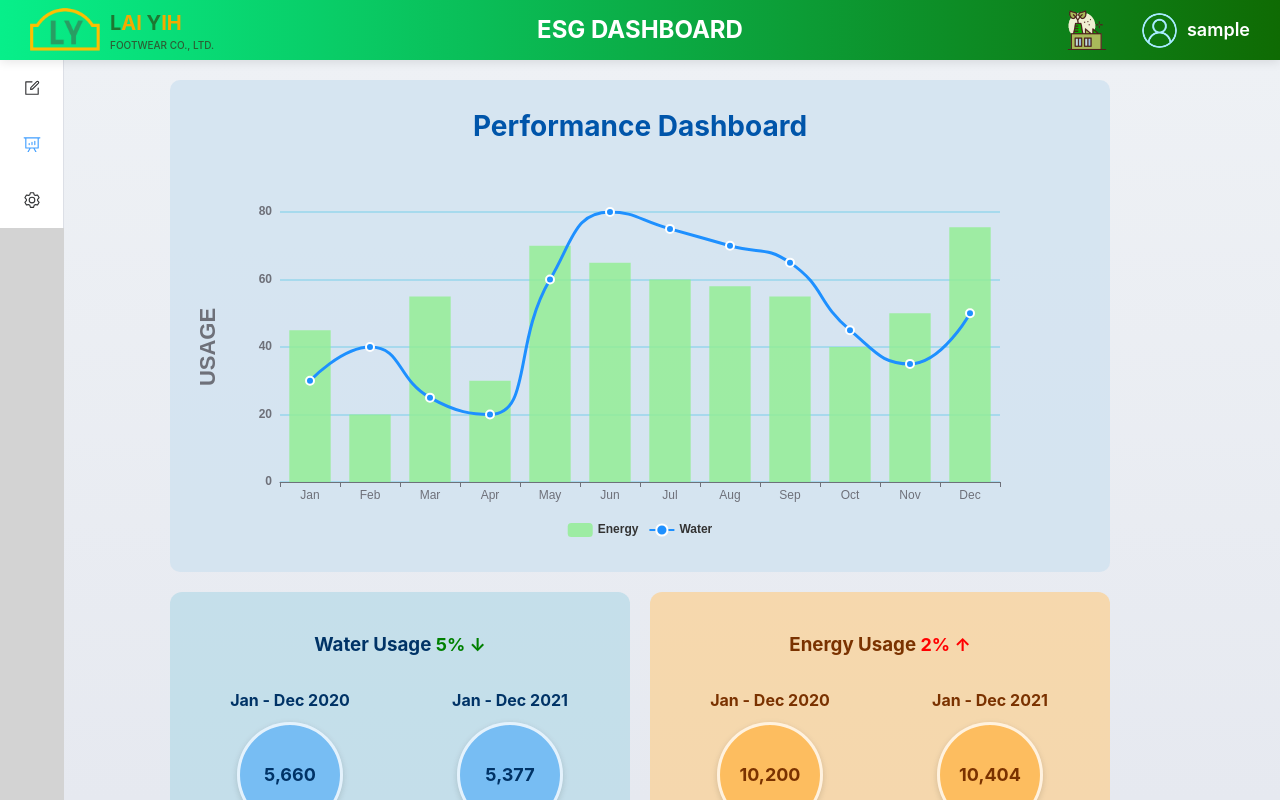
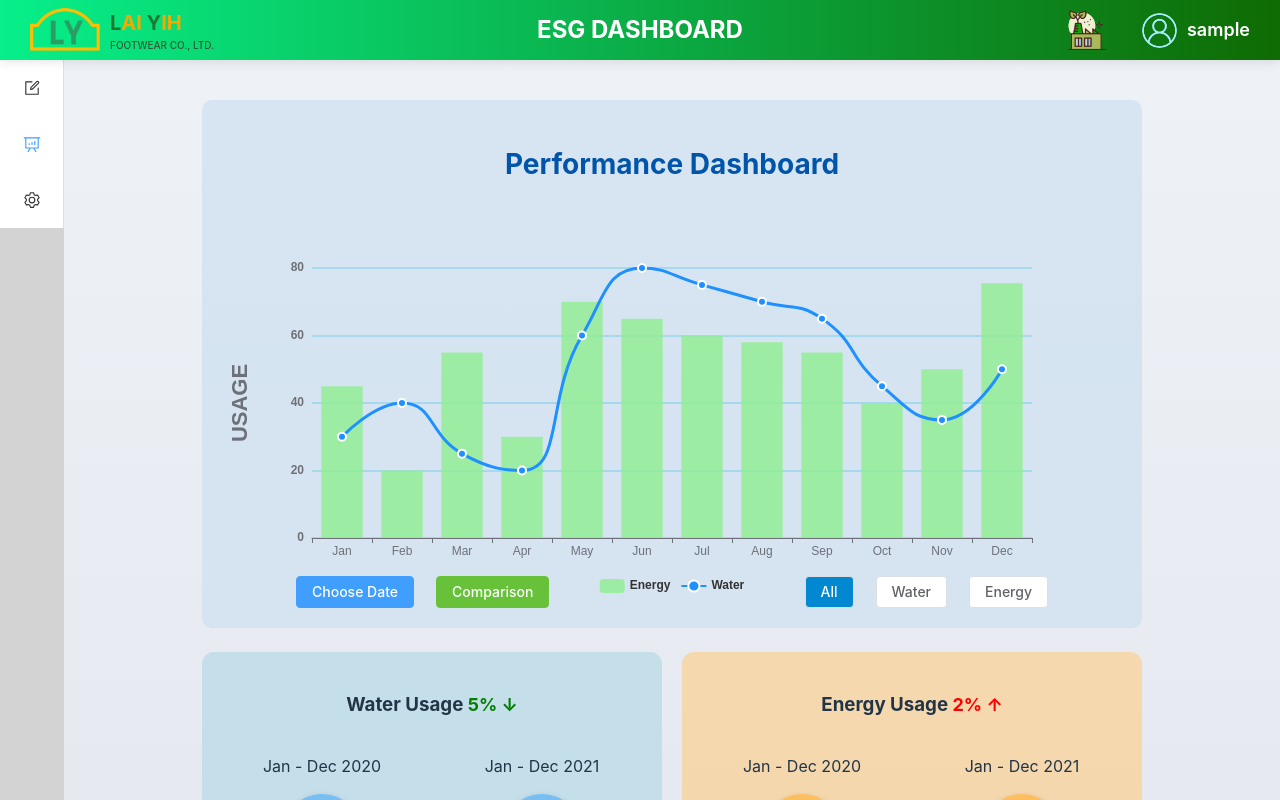
Before and after one commit to fengmanchin890/esg-api, a Vue app: page /mainPage/analyze in a window 1280 px wide. Before the commit this address had no page. Built offline with nearby package versions, Linux system fonts and the light colour scheme; sample sign-in values are in the browser's storage; what ry-edit-table would draw is missing.

Commit message:
choose date analyze

```diff
--- a/src/hooks/useECharts.js
+++ b/src/hooks/useECharts.js
@@ -17,7 +17,7 @@ export default function useECharts(echartRef, rawData, activeFilter) {
 
     const { months, energy, water } = rawData;
     const seriesData = [];
-
+    const legendData = [];
     if (activeFilter.value === "all" || activeFilter.value === "energy") {
       seriesData.push({
         name: "Energy",
@@ -25,6 +25,7 @@ export default function useECharts(echartRef, rawData, activeFilter) {
         data: energy,
         itemStyle: { color: "rgba(144, 238, 144, 0.8)" },
       });
+      legendData.push("Energy");
     }
 
     if (activeFilter.value === "all" || activeFilter.value === "water") {
@@ -42,12 +43,13 @@ export default function useECharts(echartRef, rawData, activeFilter) {
         symbol: "circle",
         symbolSize: 8,
       });
+      legendData.push("Water");
     }
 
     const option = {
       tooltip: { trigger: "axis" },
       legend: {
-        data: ["Energy", "Water"],
+        data: legendData,
         textStyle: {
           color: "#333",
           fontWeight: "bold",
@@ -83,16 +85,20 @@ export default function useECharts(echartRef, rawData, activeFilter) {
       series: seriesData,
     };
 
-    chart.setOption(option);
+    chart.setOption(option, true);
   };
+
+
 
   onMounted(() => {
     initChart();
   });
 
-  watch(activeFilter, () => {
+  watch(activeFilter, (newValue) => {
+    // console.log("Updating chart for filter:", newValue);
     updateChart();
   });
 
+
   return { updateChart };
 }
--- a/src/views/Analyze.vue
+++ b/src/views/Analyze.vue
@@ -1,10 +1,66 @@
 <template>
   <div class="dashboard">
+    <el-dialog v-model="showDatePicker" title="Choose Date">
+      <div class="demo-date-picker">
+        <div class="block">
+          <span class="demonstration-water">
+            <img src="@i/water.png" alt="water" class="icon" />Water</span
+          >
+          <el-date-picker
+  v-model="value1"
+  type="monthrange"
+  range-separator="To"
+  start-placeholder="Start month"
+  end-placeholder="End month"
+/>
+        </div>
+        <div class="block">
+          <span class="demonstration-energy"
+            ><img src="@i/energy.png" alt="water" class="icon" />Energy</span
+          >
+          <el-date-picker
+  v-model="value2"
+  type="monthrange"
+  unlink-panels
+  range-separator="To"
+  start-placeholder="Start month"
+  end-placeholder="End month"
+  :shortcuts="shortcuts"
+/>
+        </div>
+      </div>
+    </el-dialog>
+
     <div class="chart-container">
       <h2 class="title">Performance Dashboard</h2>
       <div ref="echart" class="chart"></div>
+      <div class="chart-controls">
+        <div class="left-buttons">
+          <el-button type="primary" @click="toggleDatePicker"
+            >Choose Date</el-button
+          >
+          <el-button type="success">Comparison</el-button>
+        </div>
+        <div class="right-buttons">
+          <el-button
+            :class="{ active: activeFilter === 'all' }"
+            @click="filterData('all')"
+            >All</el-button
+          >
+          <el-button
+            :class="{ active: activeFilter === 'water' }"
+            @click="filterData('water')"
+            >Water</el-button
+          >
+          <el-button
+            :class="{ active: activeFilter === 'energy' }"
+            @click="filterData('energy')"
+            >Energy</el-button
+          >
+        </div>
+      </div>
     </div>
-
+    <br />
     <div class="usage-container">
       <div class="usage-card-water">
         <h3 class="title-water">
@@ -20,9 +76,7 @@
             <div class="circle green">5,377</div>
           </div>
         </div>
-        <br />
       </div>
-
       <div class="usage-card-energy">
         <h3 class="title-energy">
           Energy Usage <span class="percent red">2% ↑</span>
@@ -37,7 +91,6 @@
             <div class="circle green">10,404</div>
           </div>
         </div>
-        <br />
       </div>
     </div>
   </div>
@@ -49,6 +102,7 @@ import useECharts from "@/hooks/useECharts";
 
 const echart = ref(null);
 const activeFilter = ref("all");
+const showDatePicker = ref(false);
 
 const rawData = {
   months: [
@@ -73,21 +127,76 @@ const { updateChart } = useECharts(echart, rawData, activeFilter);
 
 const filterData = (type) => {
   activeFilter.value = type;
-  updateChart();
+  // console.log("Active filter changed to:", activeFilter.value);
 };
+
+const toggleDatePicker = () => {
+  showDatePicker.value = true;
+};
+
+const value1 = ref("");
+const value2 = ref("");
+
+const shortcuts = [
+  {
+    text: "Last week",
+    value: () => {
+      const end = new Date();
+      const start = new Date();
+      start.setTime(start.getTime() - 3600 * 1000 * 24 * 7);
+      return [start, end];
+    },
+  },
+  {
+    text: "Last month",
+    value: () => {
+      const end = new Date();
+      const start = new Date();
+      start.setTime(start.getTime() - 3600 * 1000 * 24 * 30);
+      return [start, end];
+    },
+  },
+  {
+    text: "Last 3 months",
+    value: () => {
+      const end = new Date();
+      const start = new Date();
+      start.setTime(start.getTime() - 3600 * 1000 * 24 * 90);
+      return [start, end];
+    },
+  },
+];
 </script>
+
 <style scoped>
 .dashboard {
   display: flex;
   flex-direction: column;
   align-items: center;
-  gap: 20px;
   padding: 20px;
-  margin-left: -64px;
-  margin-top: -20px;
+}
+
+.controls {
+  display: flex;
+  justify-content: space-between;
+  width: 100%;
+  max-width: 900px;
+  margin-bottom: 10px;
+}
+
+.left-buttons,
+.right-buttons {
+  display: flex;
+  gap: 10px;
+}
+
+.right-buttons button.active {
+  background: #0288d1;
+  color: white;
 }
 
 .chart-container {
+  position: relative;
   width: 100%;
   max-width: 900px;
   background: #cfe2f0c5;
@@ -100,10 +209,30 @@ const filterData = (type) => {
   height: 400px;
 }
 
+.chart-controls {
+  position: absolute;
+  bottom: 20px;
+  left: 50%;
+  transform: translateX(-50%);
+  display: flex;
+  justify-content: space-between;
+  width: 80%;
+}
+
+.left-buttons,
+.right-buttons {
+  display: flex;
+  gap: 10px;
+}
+
+.right-buttons button.active {
+  background: #0288d1;
+  color: white;
+}
+
 .usage-container {
   display: flex;
   justify-content: center;
-  align-items: center;
   gap: 20px;
   width: 100%;
   max-width: 940px;
@@ -115,11 +244,34 @@ const filterData = (type) => {
   flex: 1;
   max-width: 600px;
   background: rgba(173, 216, 230, 0.6);
-  color: #003366;
   border-radius: 12px;
   padding: 20px;
   text-align: center;
-  width: 100%;
+}
+
+.usage-card-water .circle {
+  background: rgba(100, 181, 246, 0.8);
+}
+
+.usage-card-energy {
+  background: rgba(255, 204, 128, 0.6);
+}
+
+.usage-card-energy .circle {
+  background: rgba(255, 183, 77, 0.8);
+}
+
+.usage-content {
+  display: flex;
+  justify-content: center;
+  gap: 20px;
+}
+
+.usage-year {
+  flex: 1;
+  display: flex;
+  flex-direction: column;
+  align-items: center;
 }
 
 .circle {
@@ -132,70 +284,6 @@ const filterData = (type) => {
   font-size: 18px;
   font-weight: bold;
   box-shadow: 0 2px 6px rgba(0, 0, 0, 0.15);
-  border: 3px solid rgba(255, 255, 255, 0.8);
-  padding: 10px;
-  text-align: center;
-  line-height: 1.2;
-}
-
-.usage-card-water {
-  background: rgba(173, 216, 230, 0.6);
-  color: #003366;
-  border-radius: 12px;
-  padding: 20px;
-  text-align: center;
-}
-
-.usage-card-water .circle {
-  background: rgba(100, 181, 246, 0.8);
-  color: #003366;
-}
-
-.usage-card-energy {
-  background: rgba(255, 204, 128, 0.6);
-  color: #7a3200;
-  border-radius: 12px;
-  padding: 20px;
-  text-align: center;
-}
-
-.usage-card-energy .circle {
-  background: rgba(255, 183, 77, 0.8);
-  color: #7a3200;
-}
-
-.usage-content {
-  display: flex;
-  justify-content: center;
-  align-items: center;
-  flex-wrap: nowrap;
-  gap: 20px;
-}
-
-.usage-year {
-  flex: 1;
-  min-width: 120px;
-  display: flex;
-  flex-direction: column;
-  align-items: center;
-  justify-content: center;
-}
-
-.usage-year p {
-  margin: 0;
-  font-size: 16px;
-  font-weight: bold;
-  padding: 10px;
-}
-
-.blue {
-  background: #64b5f6;
-  color: white;
-}
-
-.green {
-  background: #81c784;
-  color: rgb(11, 68, 4);
 }
 
 .percent {
@@ -213,57 +301,50 @@ const filterData = (type) => {
 
 .title {
   color: #0055aa;
-  font-weight: bold;
   font-size: 28px;
-  margin: 0 -10px;
-  padding: 5px 15px;
-  display: inline-block;
 }
 
-@media (max-width: 768px) {
-  .usage-container {
-    flex-direction: column;
-    align-items: center;
-  }
-
-  .usage-card {
-    width: 100%;
-    max-width: 400px;
-  }
-
-  .circle {
-    width: 60px;
-    height: 60px;
-    font-size: 16px;
-  }
-
-  .usage-year {
-    padding: 10px;
-  }
+.demo-date-picker {
+  display: flex;
+  width: 100%;
+  padding: 0;
+  flex-wrap: wrap;
 }
 
-.filter-buttons {
-  display: flex;
-  gap: 10px;
+.demo-date-picker .block {
+  padding: 30px 0;
+  text-align: center;
+  border-right: solid 1px var(--el-border-color);
+  flex: 1;
 }
 
-.filter-buttons button {
-  padding: 10px 20px;
-  border: none;
-  border-radius: 5px;
-  cursor: pointer;
-  background: #4fc3f7;
-  color: white;
-  font-weight: bold;
-  transition: background 0.3s;
+.demo-date-picker .block:last-child {
+  border-right: none;
 }
 
-.filter-buttons button:hover {
-  background: #0288d1;
+.demo-date-picker .demonstration-water {
+  display: flex;
+  align-items: center;
+  justify-content: center;
+  color: var(--el-text-color-secondary);
+  font-size: 28px;
+  margin-bottom: 20px;
+  color: rgb(24, 110, 180);
+  font-weight: bold;
+}
+.demo-date-picker .demonstration-energy {
+  display: flex;
+  align-items: center;
+  justify-content: center;
+  color: var(--el-text-color-secondary);
+  font-size: 28px;
+  margin-bottom: 20px;
+  color: rgb(100, 52, 6);
+  font-weight: bold;
 }
 
-.filter-buttons .active {
-  background: #0288d1;
-  color: white;
+.icon {
+  width: 30px;
+  margin-right: 10px;
 }
 </style>
--- a/vite.config.js
+++ b/vite.config.js
@@ -10,6 +10,7 @@ export default defineConfig({
     alias: {
       '@': path.resolve(__dirname, 'src'),
       '@v': path.resolve(__dirname, './src/views'),
+      '@i': path.resolve(__dirname, './src/assets'),
       '@components': path.resolve(__dirname, 'src/components'),
     },
   },
```
